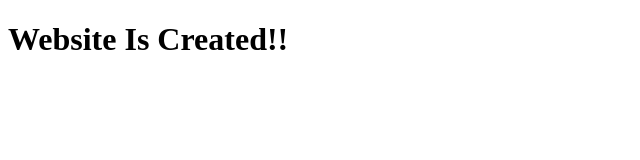
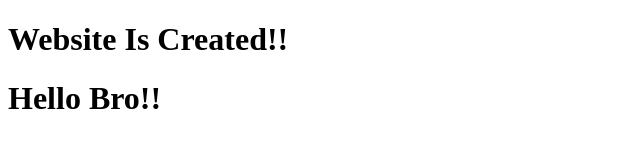
Before and after one commit to vaibhavsanas14/Site, a plain HTML site: page index.html in a window 1280 px wide. Shown: the whole page, without its empty margins (0-640 px from the left). Drawn offline with Linux system fonts and the light colour scheme.

Commit message:
update index.html

```diff
--- a/index.html
+++ b/index.html
@@ -8,5 +8,6 @@
 </head>
 <body>
   <h1>Website Is Created!!</h1>
+  <h1>Hello Bro!!</h1>
 </body>
 </html>
```
